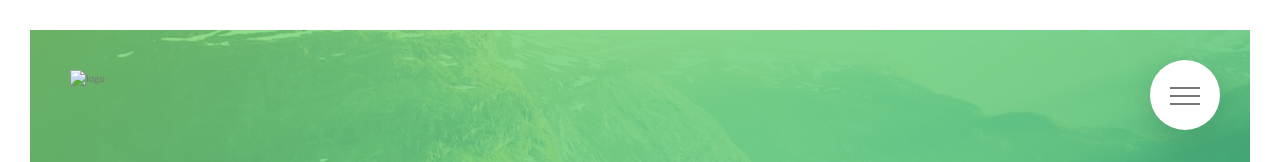
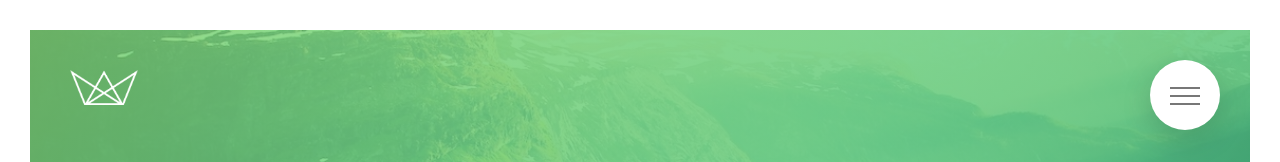
Before and after one commit to harman-kardon/pure-css, a website: page index.html in a window 1280 px wide. Shown: the top 162 px of the page. Drawn offline with Linux system fonts and the light colour scheme; the site is published under a folder, as on GitHub Pages, so addresses that start at the root find nothing.

Commit message:
update logo src

```diff
--- a/index.html
+++ b/index.html
@@ -37,7 +37,7 @@
 
         <header class="header">
             <div class="header__logo-box">
-                <img src="/img/logo-white.png" alt="logo" class="header__logo">
+                <img src="img/logo-white.png" alt="logo" class="header__logo">
             </div>
 
             <div class="header__text-box">
--- a/package.json
+++ b/package.json
@@ -9,8 +9,7 @@
     "concat:css": "concat -o css/style.concat.css css/icon-font.css css/style.comp.css",
     "prefix:css": "postcss --use autoprefixer -b 'last 10 versions' css/style.concat.css -o css/style.prefix.css",
     "compress:css": "node-sass css/style.prefix.css css/style.css --output-style compressed",
-    "build:css": "npm-run-all compile:sass concat:css prefix:css compress:css",
-    "deploy": "gh-pages -d dist"
+    "build:css": "npm-run-all compile:sass concat:css prefix:css compress:css"
   },
   "author": "Mat",
   "license": "ISC",
```
